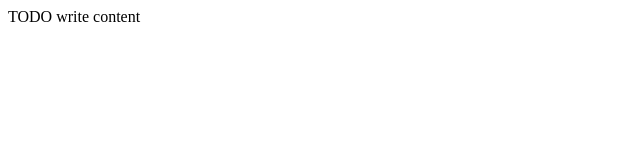
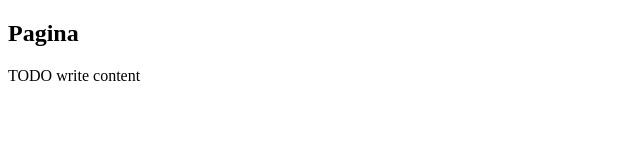
Before and after one commit to MarceloCLima/web, a plain HTML site: page public_html/index.html in a window 1280 px wide. Shown: the whole page, without its empty margins (0-640 px from the left). Drawn offline with Linux system fonts and the light colour scheme.

Commit message:
Coloquei um texto no index.

```diff
--- a/public_html/index.html
+++ b/public_html/index.html
@@ -8,6 +8,7 @@
         <meta name="viewport" content="width=device-width, initial-scale=1.0">
     </head>
     <body>
+        <h2>Pagina </h2>
         <div>TODO write content</div>
     </body>
 </html>
```
